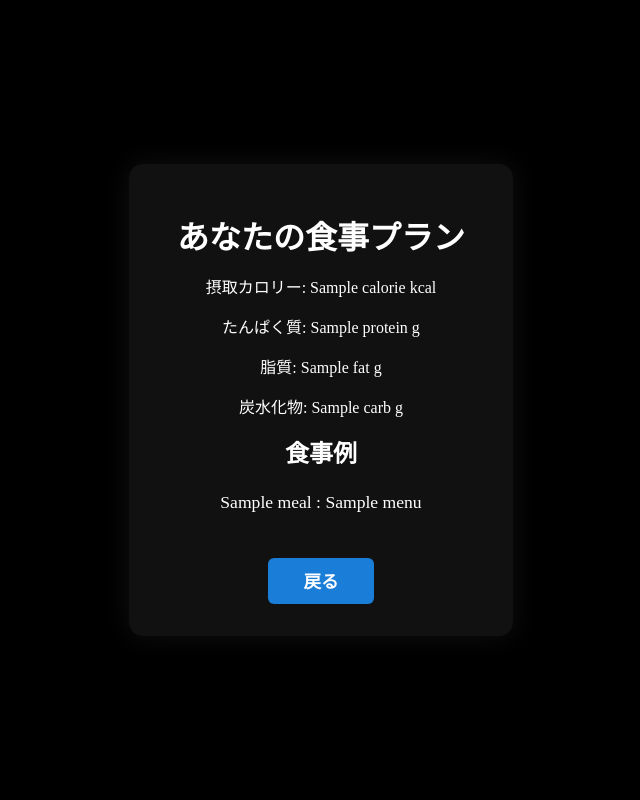
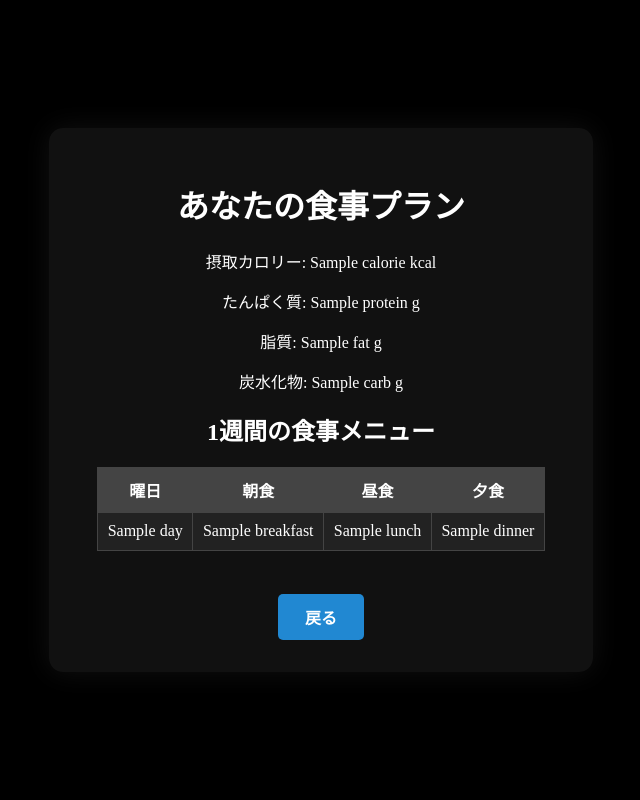
Before and after one commit to concistencyisimportant/my-flask-app, a Python web app: template templates/result.html in a window 1280 px wide. Shown: the whole page, without its empty margins (319-959 px from the left). Run offline with Jinja, Linux system fonts and the light colour scheme; the template is opened without the code that fills it: most values are stand-ins (such as "Sample title", 1, 10 or a date in 2020).

Commit message:
Update result.html menu2

```diff
--- a/templates/result.html
+++ b/templates/result.html
@@ -10,6 +10,7 @@
             min-height: 100vh;
             margin: 0;
             display: flex;
+            flex-direction: column;
             justify-content: center;
             align-items: center;
         }
@@ -20,32 +21,30 @@
             box-shadow: 0 0 28px #111;
             padding: 2em 3em;
         }
-        h1, h2 {
-            margin-top: 0.5em;
-            margin-bottom: 0.5em;
+        table {
+            margin: 1.2em auto;
+            border-collapse: collapse;
+            background: #222;
+            width: 100%;
+            max-width: 600px;
         }
-        ul {
-            list-style: none;
-            padding: 0;
+        th, td {
+            padding: 0.6em;
+            border: 1px solid #444;
         }
-        li {
-            padding: 0.4em 0;
-            font-size: 1.1em;
+        th {
+            background: #444;
         }
         a {
             display: inline-block;
-            padding: 0.6em 2em;
-            margin-top: 1.2em;
+            margin-top: 1.5em;
+            background: #2188d2;
+            color: #fff;
+            padding: 0.7em 1.7em;
+            border-radius: 5px;
             text-decoration: none;
-            color: #fff;
-            background: #1a7dd7;
-            border-radius: 6px;
             font-weight: bold;
-            font-size: 1.1em;
-            transition: background 0.26s;
-        }
-        a:hover {
-            background: #125089;
+            font-size: 1em;
         }
     </style>
 </head>
@@ -56,12 +55,23 @@
         <p>たんぱく質: {{ schedule.protein }} g</p>
         <p>脂質: {{ schedule.fat }} g</p>
         <p>炭水化物: {{ schedule.carb }} g</p>
-        <h2>食事例</h2>
-        <ul>
-        {% for meal in schedule.meals %}
-          <li>{{ meal.name }} : {{ meal.menu }}</li>
-        {% endfor %}
-        </ul>
+        <h2>1週間の食事メニュー</h2>
+        <table>
+            <tr>
+                <th>曜日</th>
+                <th>朝食</th>
+                <th>昼食</th>
+                <th>夕食</th>
+            </tr>
+            {% for day in schedule.week_menu %}
+            <tr>
+                <td>{{ day.day }}</td>
+                <td>{{ day.breakfast }}</td>
+                <td>{{ day.lunch }}</td>
+                <td>{{ day.dinner }}</td>
+            </tr>
+            {% endfor %}
+        </table>
         <a href="/">戻る</a>
     </div>
 </body>
```
